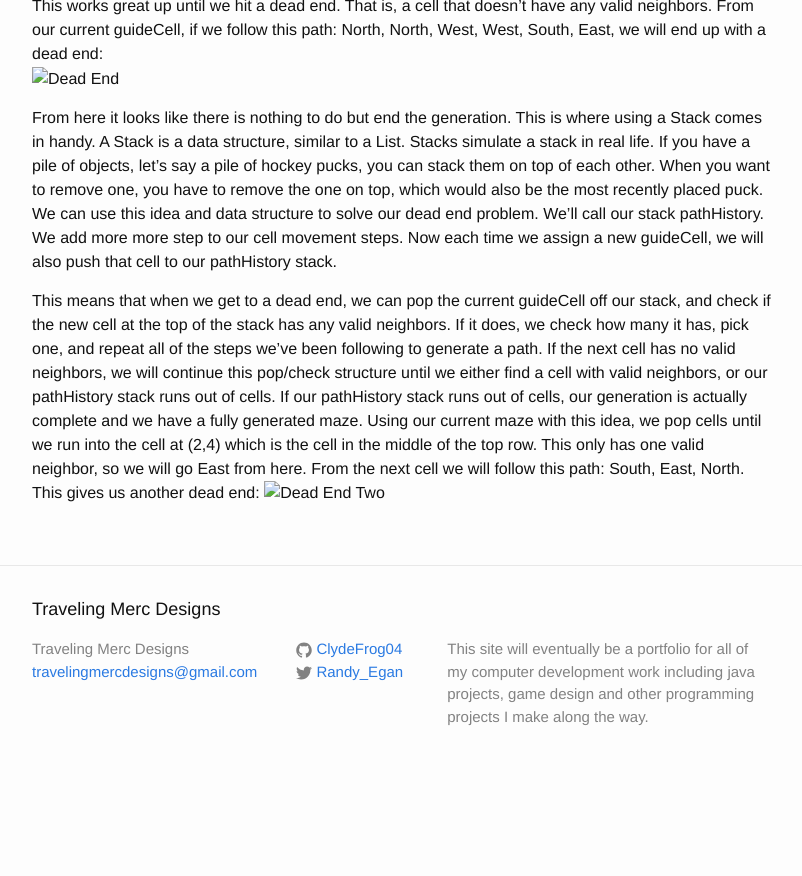
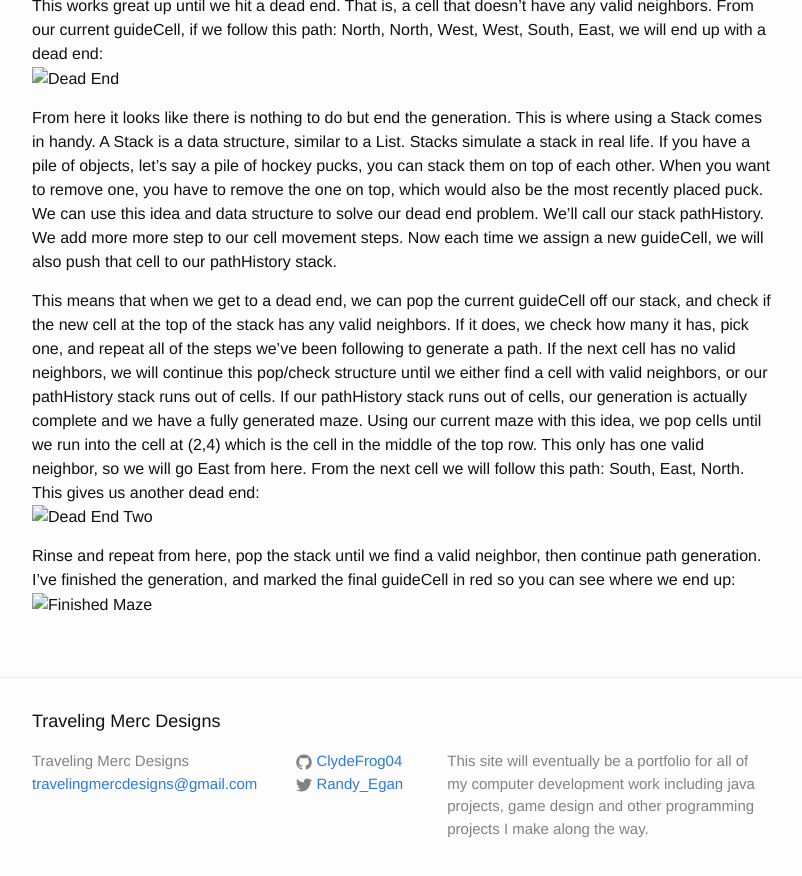
Before and after one commit to ClydeFrog04/ClydeFrog04.github.io, a Jekyll site: the page built from PenguinLabyrinth.md, in a window 1280 px wide and 900 px high, scrolled down 2223 px. Shown: the top 876 px of the window, without its empty margins (238-1040 px from the left). Built offline with Jekyll 4.4.1, drawn with Linux system fonts in a browser that asks for light colours; before the commit the page ends 3011 px from its top, so only the background shows below that.

Commit message:
Update through finished maze

```diff
--- a/PenguinLabyrinth.md
+++ b/PenguinLabyrinth.md
@@ -64,3 +64,6 @@ From here it looks like there is nothing to do but end the generation. This is w
 
 This means that when we get to a dead end, we can pop the current guideCell off our stack, and check if the new cell at the top of the stack has any valid neighbors. If it does, we check how many it has, pick one, and repeat all of the steps we've been following to generate a path. If the next cell has no valid neighbors, we will continue this pop/check structure until we either find a cell with valid neighbors, or our pathHistory stack runs out of cells. If our pathHistory stack runs out of cells, our generation is actually complete and we have a fully generated maze. Using our current maze with this idea, we pop cells until we run into the cell at (2,4) which is the cell in the middle of the top row. This only has one valid neighbor, so we will go East from here. From the next cell we will follow this path: South, East, North. This gives us another dead end:
 ![Dead End Two](images/MazeGame/DeadEndTwo.png)
+
+Rinse and repeat from here, pop the stack until we find a valid neighbor, then continue path generation. I've finished the generation, and marked the final guideCell in red so you can see where we end up:
+![Finished Maze](images/MazeGame/FinishedMaze.png)
```
Also changed, not shown: images/MazeGame/FinishedMaze.png (added).
